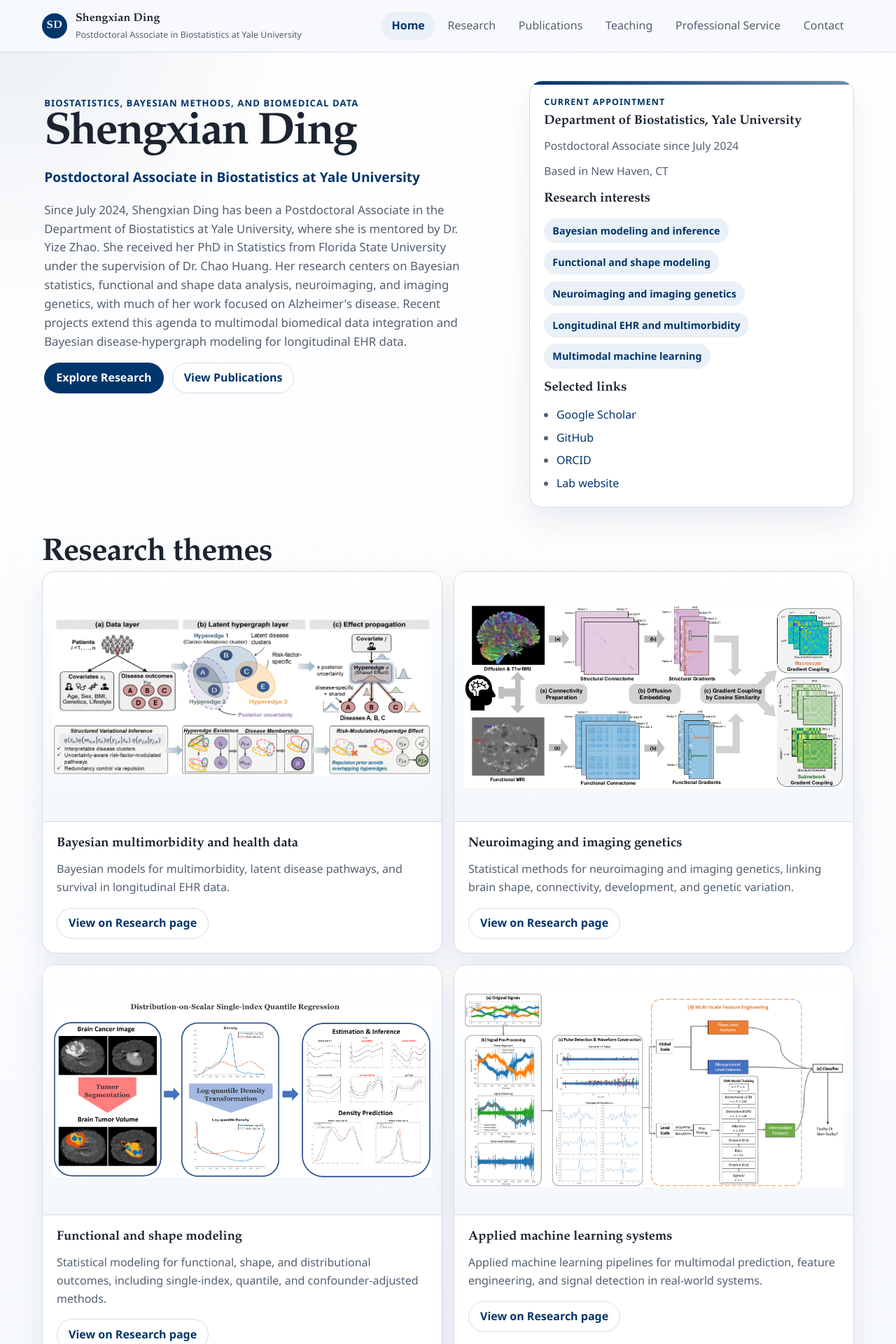
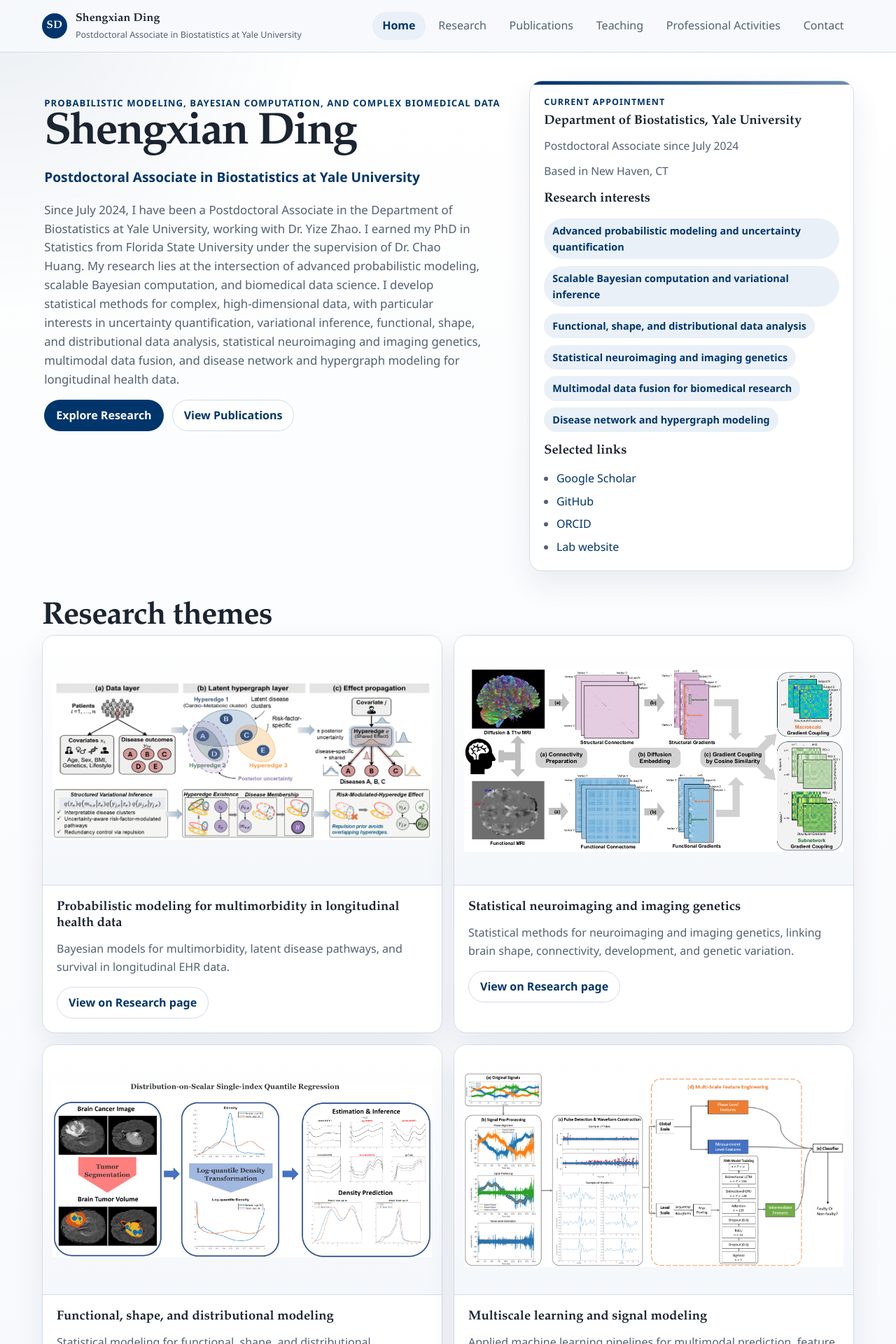
Before and after one commit to Naomi-Ding/Naomi-Ding.github.io, a React (Vite) app: page / in a window 1280 px wide. Shown: the top 1920 px of the page at 70% size. Built offline with nearby package versions, Linux system fonts and the light colour scheme; no server answers.

Commit message:
Changes to be committed: 	modified:   content/profile.generated.yaml 	modified:   content/projects.generated.yaml 	modified:   src/components/Layout.tsx 	modified:   src/pages/Home.tsx 	modified:   src/pages/ProfessionalService.tsx 	new file:   vite-preview.err.log 	new file:   vite-preview.log

```diff
--- a/content/profile.generated.yaml
+++ b/content/profile.generated.yaml
@@ -8,27 +8,28 @@ google_scholar_url: "https://scholar.google.com/citations?user=naomi-ding"
 orcid_url: "https://orcid.org/0000-0002-3412-7291"
 linkedin_url: "https://www.linkedin.com/in/naomi-ding/"
 department_url: "https://www.yizezhao.com/"
-short_bio: "Since July 2024, Shengxian Ding has been a Postdoctoral Associate in the Department of Biostatistics at Yale University, where she is mentored by Dr. Yize Zhao. She received her PhD in Statistics from Florida State University under the supervision of Dr. Chao Huang. Her research centers on Bayesian statistics, functional and shape data analysis, neuroimaging, and imaging genetics, with much of her work focused on Alzheimer's disease. Recent projects extend this agenda to multimodal biomedical data integration and Bayesian disease-hypergraph modeling for longitudinal EHR data."
+short_bio: "Since July 2024, I have been a Postdoctoral Associate in the Department of Biostatistics at Yale University, working with Dr. Yize Zhao. I earned my PhD in Statistics from Florida State University under the supervision of Dr. Chao Huang. My research lies at the intersection of advanced probabilistic modeling, scalable Bayesian computation, and biomedical data science. I develop statistical methods for complex, high-dimensional data, with particular interests in uncertainty quantification, variational inference, functional, shape, and distributional data analysis, statistical neuroimaging and imaging genetics, multimodal data fusion, and disease network and hypergraph modeling for longitudinal health data."
 research_interests:
-  - "Bayesian modeling and inference"
-  - "Functional and shape modeling"
-  - "Neuroimaging and imaging genetics"
-  - "Longitudinal EHR and multimorbidity"
-  - "Multimodal machine learning"
+  - "Advanced probabilistic modeling and uncertainty quantification"
+  - "Scalable Bayesian computation and variational inference"
+  - "Functional, shape, and distributional data analysis"
+  - "Statistical neuroimaging and imaging genetics"
+  - "Multimodal data fusion for biomedical research"
+  - "Disease network and hypergraph modeling"
 featured_topics:
-  - title: "Bayesian multimorbidity and health data"
+  - title: "Probabilistic modeling for multimorbidity in longitudinal health data"
     description: "Bayesian models for multimorbidity, latent disease pathways, and survival in longitudinal EHR data."
     image: "figures/bayesian-hypergraph-inference.png"
     image_alt: "Bayesian hypergraph schematic representing latent disease pathways in longitudinal health data."
-  - title: "Neuroimaging and imaging genetics"
+  - title: "Statistical neuroimaging and imaging genetics"
     description: "Statistical methods for neuroimaging and imaging genetics, linking brain shape, connectivity, development, and genetic variation."
     image: "figures/gradient-coupling.png"
     image_alt: "Representative figure for structural-functional gradient coupling across development, behavior, and genetic influences."
-  - title: "Functional and shape modeling"
+  - title: "Functional, shape, and distributional modeling"
     description: "Statistical modeling for functional, shape, and distributional outcomes, including single-index, quantile, and confounder-adjusted methods."
     image: "figures/DSQRM.png"
     image_alt: "Representative DSQRM figure for distributional regression in heterogeneous imaging data."
-  - title: "Applied machine learning systems"
+  - title: "Multiscale learning and signal modeling"
     description: "Applied machine learning pipelines for multimodal prediction, feature engineering, and signal detection in real-world systems."
     image: "figures/LMFE.png"
     image_alt: "Representative figure for learning-based multi-scale feature engineering in partial discharge detection."
--- a/content/projects.generated.yaml
+++ b/content/projects.generated.yaml
@@ -1,7 +1,7 @@
 projects:
   - slug: "bayesian-hypergraph-inference"
     title: "Bayesian Hypergraph Inference for Latent Disease Pathways"
-    theme: "Bayesian multimorbidity and health data"
+    theme: "Probabilistic modeling for multimorbidity in longitudinal health data"
     authorship_role: "first author"
     project_type: "project"
     featured_on_home: true
@@ -16,7 +16,7 @@ projects:
     figure_caption: "Bayesian hypergraph workflow linking patient covariates and disease outcomes to latent disease clusters and shared risk pathways."
   - slug: "connectivity-on-shape-regression"
     title: "Connectivity-on-Shape Regression in Preclinical Alzheimer's Disease"
-    theme: "Neuroimaging and imaging genetics"
+    theme: "Statistical neuroimaging and imaging genetics"
     authorship_role: "first author"
     project_type: "paper"
     featured_on_home: true
@@ -32,7 +32,7 @@ projects:
     figure_caption: "COSR framework linking subcortical shape variation to functional connectivity in the A4 preclinical Alzheimer's disease cohort."
   - slug: "gradient-coupling"
     title: "Brain Functional-Structural Gradient Coupling"
-    theme: "Neuroimaging and imaging genetics"
+    theme: "Statistical neuroimaging and imaging genetics"
     authorship_role: "co-first author"
     project_type: "paper"
     featured_on_home: true
@@ -48,7 +48,7 @@ projects:
     figure_caption: "Overview of structural-functional gradient coupling construction from diffusion MRI, T1-weighted MRI, and resting-state functional MRI."
   - slug: "s-gmas"
     title: "S-GMAS"
-    theme: "Neuroimaging and imaging genetics"
+    theme: "Statistical neuroimaging and imaging genetics"
     authorship_role: "first author"
     project_type: "paper"
     featured_on_home: true
@@ -64,7 +64,7 @@ projects:
     figure_caption: "Functional mediation diagram relating significant SNPs, corpus callosum shape mediators, clinical confounders, and neurocognitive outcomes."
   - slug: "bayesian-single-index-quantile-regression"
     title: "Bayesian Monotone Single-Index Quantile Regression"
-    theme: "Functional and shape modeling"
+    theme: "Functional, shape, and distributional modeling"
     authorship_role: "first author"
     project_type: "paper"
     featured_on_home: true
@@ -80,7 +80,7 @@ projects:
     figure_caption: "Averaged ERP waveforms for losing and winning door games, highlighting the reward-positivity interval used in the analysis."
   - slug: "distribution-on-scalar-single-index-quantile-regression"
     title: "DSQRM for Tumor Heterogeneity"
-    theme: "Functional and shape modeling"
+    theme: "Functional, shape, and distributional modeling"
     authorship_role: "co-first author"
     project_type: "software"
     featured_on_home: false
@@ -96,7 +96,7 @@ projects:
     figure_caption: "DSQRM workflow for distributional regression with heterogeneous imaging responses."
   - slug: "confounder-adjustment-single-index-function-on-scalar"
     title: "Confounder Adjustment in Single Index Function-on-Scalar Regression"
-    theme: "Functional and shape modeling"
+    theme: "Functional, shape, and distributional modeling"
     authorship_role: "first author"
     project_type: "paper"
     featured_on_home: false
@@ -112,7 +112,7 @@ projects:
     figure_caption: "Confounder-adjusted single-index function-on-scalar regression for heterogeneous imaging data."
   - slug: "lmfe"
     title: "LMFE for Partial Discharge Detection"
-    theme: "Applied machine learning systems"
+    theme: "Multiscale learning and signal modeling"
     authorship_role: "collaborative project"
     project_type: "paper"
     featured_on_home: false
--- a/src/components/Layout.tsx
+++ b/src/components/Layout.tsx
@@ -6,7 +6,7 @@ const navItems = [
   { to: '/research', label: 'Research' },
   { to: '/publications', label: 'Publications' },
   { to: '/teaching', label: 'Teaching' },
-  { to: '/professional-service', label: 'Professional Service' },
+  { to: '/professional-service', label: 'Professional Activities' },
   { to: '/contact', label: 'Contact' }
 ]
 
--- a/src/pages/Home.tsx
+++ b/src/pages/Home.tsx
@@ -57,7 +57,7 @@ export function Home() {
     <div className="container page-stack">
       <section className="hero">
         <div className="hero-copy">
-          <p className="section-eyebrow">Biostatistics, Bayesian methods, and biomedical data</p>
+          <p className="section-eyebrow">Probabilistic modeling, Bayesian computation, and complex biomedical data</p>
           <h1 className="hero-title">{profile.name}</h1>
           <p className="hero-subtitle">{profile.headline}</p>
 
--- a/src/pages/ProfessionalService.tsx
+++ b/src/pages/ProfessionalService.tsx
@@ -127,8 +127,8 @@ export function ProfessionalService() {
   return (
     <div className="container page-stack">
       <SectionHeader
-        title="Professional Service"
-        intro="Selected reviewing, organizing, mentorship, and invited presentation activities."
+        title="Professional Activities"
+        intro="Selected peer-review, organizing, and scholarly presentation activities."
       />
 
       {sections.length > 0 || professionalService.reviewing.length > 0 ? (
@@ -141,9 +141,9 @@ export function ProfessionalService() {
       ) : (
         <article className="card">
           <div className="card-body">
-            <h2 className="card-title">Professional service content is being prepared</h2>
+            <h2 className="card-title">Professional activity content is being prepared</h2>
             <p className="card-text">
-              No public service entries are available yet, but this page is wired to
+              No public professional activity entries are available yet, but this page is wired to
               `content/professional_service.generated.yaml`.
             </p>
           </div>
```
Also changed, not shown: 2 other files (tests, documents, lock files or other folders).
